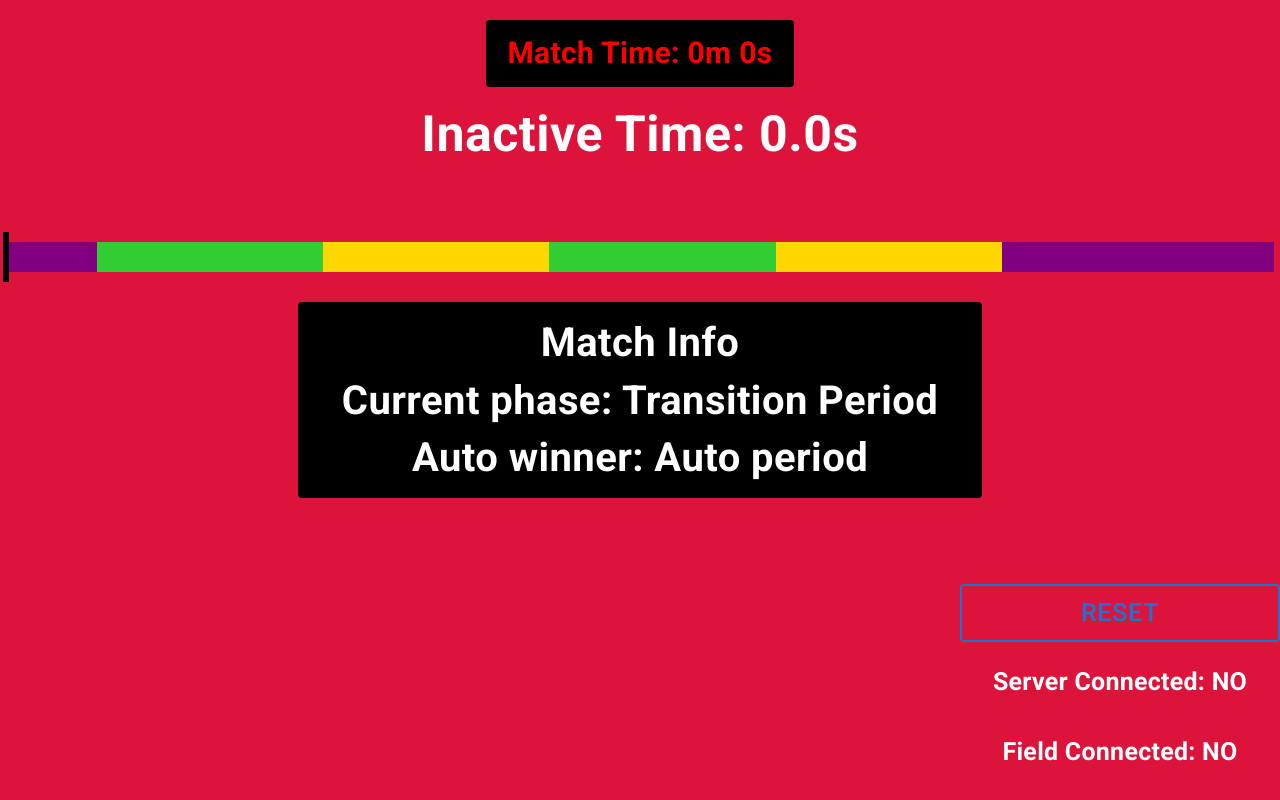
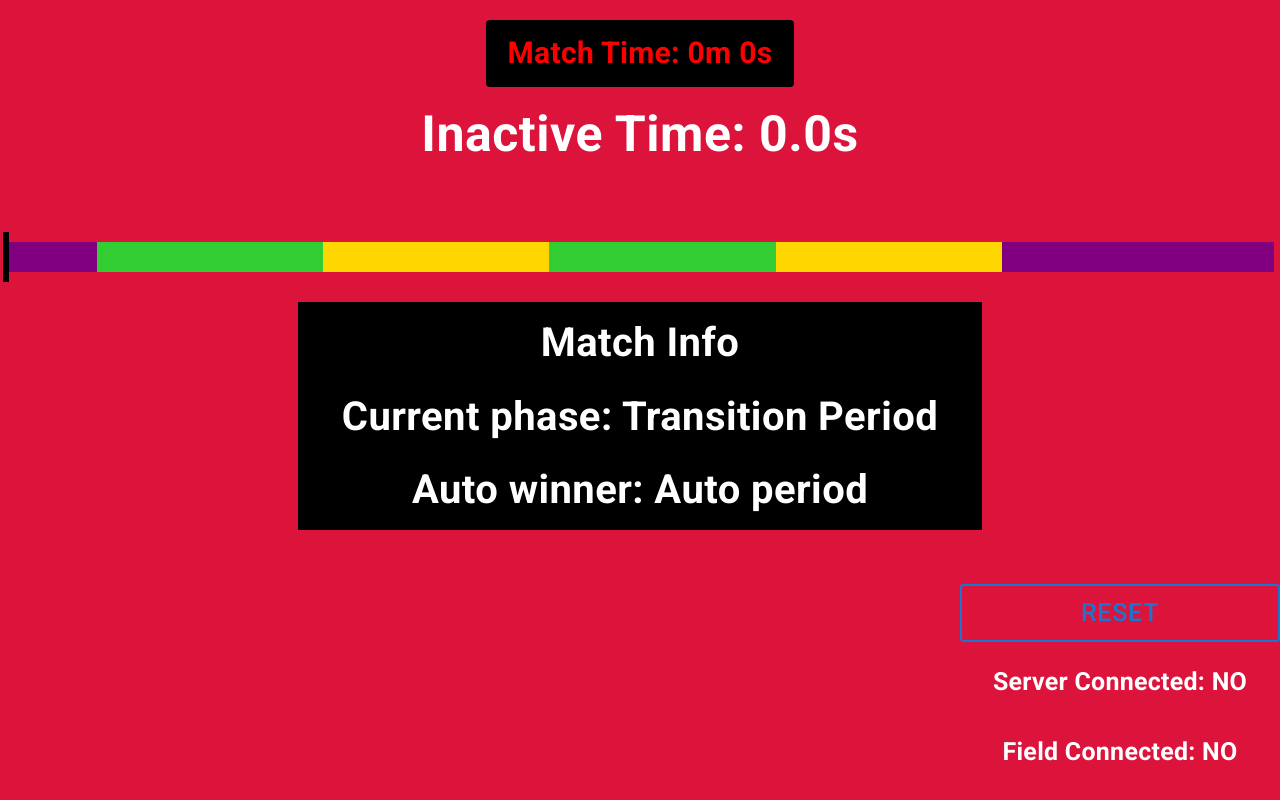
Before and after one commit to RoboTigers1796/2026-Operator-Dashboard, a React (Vite) app: page / in a window 1280 px wide. Shown: the top 800 px of the page. Built offline with nearby package versions, Linux system fonts and the light colour scheme; no server answers.

Commit message:
Fixed auto winner text color

```diff
--- a/src/App.jsx
+++ b/src/App.jsx
@@ -65,14 +65,14 @@ function App() {
         return phase % 2 === 1;
     }
 
-    function getCurrentPhase(secondsRemainingInPeriod,isTeleop){
-        if(!isTeleop) return "Auto";
+    function getCurrentPhase(secondsRemainingInPeriod, isTeleop) {
+        if (!isTeleop) return "Auto";
 
         const teleopTime = 140 - secondsRemainingInPeriod
-        if(teleopTime <= 10){
+        if (teleopTime <= 10) {
             return "Transition Phase";
-        } else if (teleopTime <= 110){
-            return getPhase(teleopTime - 10)+1;
+        } else if (teleopTime <= 110) {
+            return getPhase(teleopTime - 10) + 1;
         } else {
             return "End Game";
         }
@@ -268,8 +268,8 @@ function App() {
                             fontSize: '30px',
                             padding: '12px 22px',
                             color: dsMinutes <= 0 && dsSeconds <= 10
-                            ? 'red'
-                            : 'white',
+                                ? 'red'
+                                : 'white',
                             bgcolor: 'black',
                             userSelect: 'none',
                         }}
@@ -279,7 +279,7 @@ function App() {
                     <Item
                         sx={{
                             fontSize: '50px',
-                            WebkitTextStroke : isCritical ? Math.floor(timeLeftInShift * 5) % 2 === 0 ? '0%' : '20%' : '20%',
+                            WebkitTextStroke: isCritical ? Math.floor(timeLeftInShift * 5) % 2 === 0 ? '0%' : '20%' : '20%',
                             padding: '12px 22px',
                             userSelect: 'none',
                             width: '40%',
@@ -289,22 +289,71 @@ function App() {
                     >
                         {isHubActive ? 'Active' : 'Inactive'} Time: {timeLeftInShift.toFixed(1)}s
                     </Item>
-                    <Timeline autoWin={autonWin} matchTime={isTeleop ? timeElapsedInPeriod : 0} areRed={isRed} Style={Item}/>
-                    <Item
+                    <Timeline autoWin={autonWin} matchTime={isTeleop ? timeElapsedInPeriod : 0} areRed={isRed} Style={Item} />
+                    <Box
                         sx={{
-                            fontSize: '40px',
+                            display: 'flex',
+                            flexDirection: 'column',
+                            gap: 2,
                             padding: '12px 22px',
-                            userSelect: 'none',
-                            color: 'white',
                             bgcolor: 'black',
                             marginTop: '30px',
-                            width: '50%'
+                            width: '50%',
                         }}
                     >
-                        Match Info <br/>
-                        Current phase: {currentPhase} <br/>
-                        Auto winner: {isTeleop ? (redWin ? (isRed ? 'You WON Auto!' : 'You LOST Auto!') : (isRed ? 'You LOST Auto!' : 'You WON Auto!')) : 'Auto period'}
-                    </Item>
+                        <Item
+                            sx={{
+                                fontSize: '40px',
+                                color: 'white',
+                                userSelect: 'none',
+                                bgcolor: 'black',
+                            }}
+                        >
+                            Match Info
+                        </Item>
+
+                        <Item
+                            sx={{
+                                fontSize: '40px',
+                                color: 'white',
+                                userSelect: 'none',
+                                bgcolor: 'black',
+                            }}
+                        >
+                            Current phase: {currentPhase}
+                        </Item>
+
+                        <Item sx={{ fontSize: '40px', color: 'white', userSelect: 'none', bgcolor: 'black' }}>
+                            Auto winner:{' '}
+                            {isTeleop ? (
+                                <>
+                                    You{' '}
+                                    <span
+                                        style={{
+                                            color: redWin
+                                                ? isRed
+                                                    ? 'green'
+                                                    : 'red'
+                                                : isRed
+                                                    ? 'red'
+                                                    : 'green',
+                                        }}
+                                    >
+                                        {redWin
+                                            ? isRed
+                                                ? 'WON'
+                                                : 'LOST'
+                                            : isRed
+                                                ? 'LOST'
+                                                : 'WON'}
+                                    </span>{' '}
+                                    Auto
+                                </>
+                            ) : (
+                                'Auto period'
+                            )}
+                        </Item>
+                    </Box>
                 </Box>
                 <Box
                     sx={{
```
